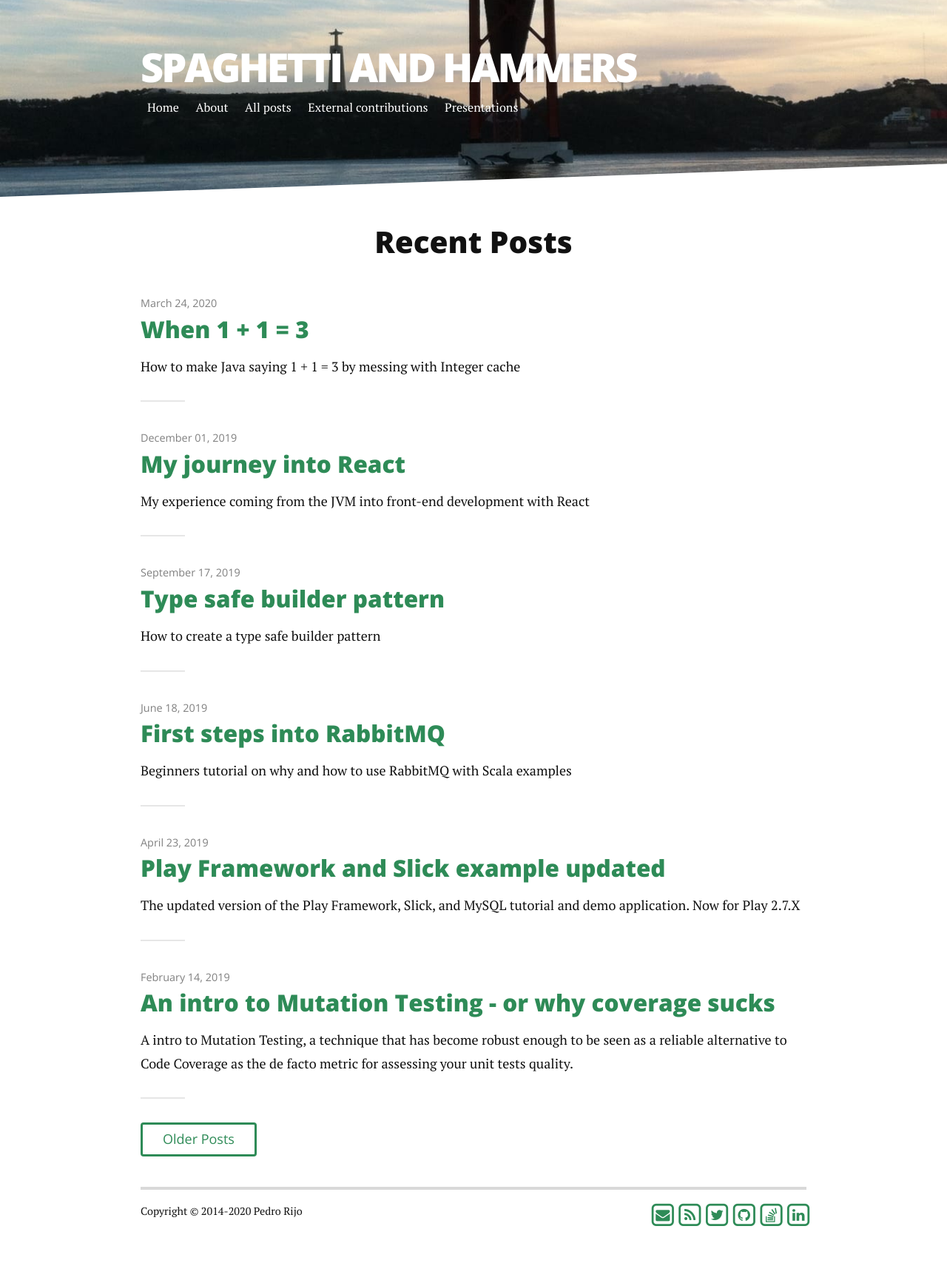
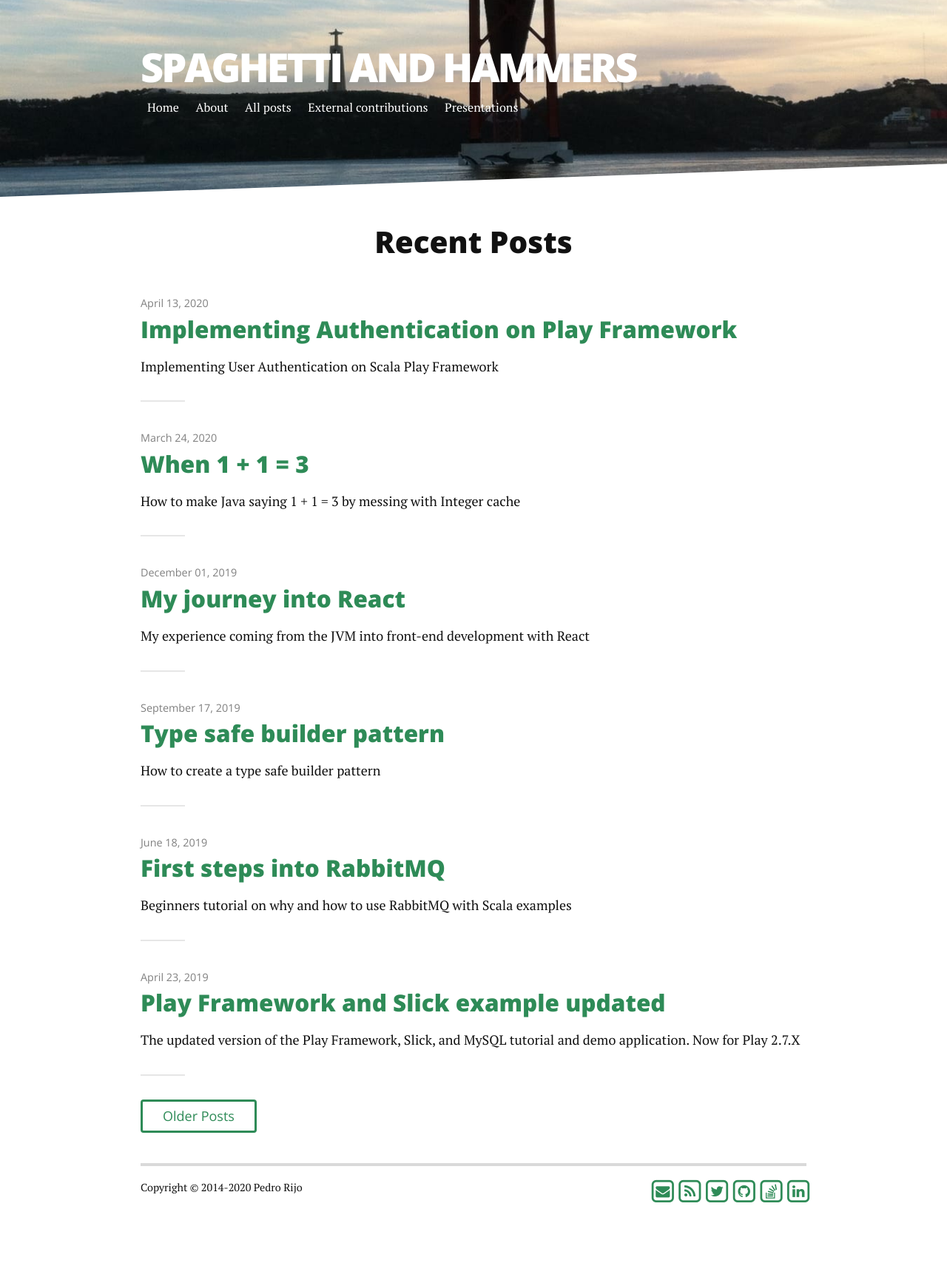
Before and after one commit to pedrorijo91/pedrorijo91.github.io, a Jekyll site: the page built from index.html, in a window 1280 px wide. Shown: the whole page at 74% size. Built offline with Jekyll 4.4.1, drawn with Linux system fonts in a browser that asks for light colours; the list of posts is cut into pages by our own code; comment, search, counter and statistics services are not loaded; after the commit the page ends 1702 px from its top, so only the background shows below that; some of the changed lines change nothing that is shown.

Commit message:
:memo: Add blog post on play authentication

````diff
--- /dev/null
+++ b/_posts/2020-04-13-scala-play-auth.markdown
@@ -0,0 +1,387 @@
+---
+layout: post
+
+title: 'Implementing Authentication on Play Framework'
+date: 2020-04-13 18:00:00
+description: 'Implementing User Authentication on Scala Play Framework'
+image:
+
+tags: [scala, play-framework, authentication, tutorials]
+---
+
+<span class="dropcap">O</span>ne of the most common things on any web application is authentication. Almost every web app needs authentication. If you want to have users then you'll need to implement authentication. And there are many different ways to implement it today. From the classic user / password, to login with other social accounts (Google, Facebook, GitHub, etc), using [JWT tokens](https://jwt.io/), or even by using external services like [auth0](https://auth0.com/).
+
+User authentication is a sensitive topic: everyone expects to work flawlessly, and if there's any security issue it can easily take the full company down.
+
+A small disclaimer: I'm by no means an expert on the subject, and I do not intend to make this blog post a tutorial on security and user authentication. If you are new to the subject, I recommend this [web security essentials blog post series](https://www.sohamkamani.com/blog/2017/01/16/web-security-essentials/) by [Soham Kamani](https://twitter.com/sohamkamani). It's a very good crash course on web security and covers a wide range of topics such as:
+
+1. [Sessions and cookies](https://www.sohamkamani.com/blog/2017/01/08/web-security-session-cookies/)
+2. [Password storage](https://www.sohamkamani.com/blog/2017/01/01/web-security-password-storage/)
+3. [CORS (Cross origin resource sharing)](https://www.sohamkamani.com/blog/2016/12/21/web-security-cors/)
+4. [XSS (Cross site scripting)](https://www.sohamkamani.com/blog/2016/11/24/web-security-xss/)
+5. [CSRF (Cross site request forgery)](https://www.sohamkamani.com/blog/2017/01/14/web-security-cross-site-request-forgery/)
+6. [SQL Injection](https://www.sohamkamani.com/blog/2016/11/24/what-is-sql-injection/)
+
+### Implementing User Authentication
+
+So what is this article about? Well, if you understood the general idea, now it's time to actually implement user authentication.
+
+Several web frameworks provide very easy to use solutions which require very little work for the developer (sometimes a [class annotation](https://docs.oracle.com/javase/tutorial/java/annotations/) is all that takes to validate authentication). To be honest, I never had implemented user authentication from scratch using the Play Framework, so I was a bit curious to see how it could be achieved.
+
+Let's start by doing a very short summary on how authentication will work.
+
+### Quick overview on authentication
+
+If you've read the [Sessions and cookies tutorial](https://www.sohamkamani.com/blog/2017/01/08/web-security-session-cookies/) listed before you can skip this section. If you didn't, here are some important aspects of how authentication works:
+
+- Each request needs to be authenticated, i.e., you cannot assume that after a login request all the requests from the same address / device will be from the same user;
+- You don't want to make the user type the username / email in every request;
+- To avoid that, after the login request you provide a secret (a session token) to the user / caller
+- The session token should be hard to guess;
+- The session token is mapped to a single user;
+- The user / client now uses that token in every request;
+- To make this automatic and invisible to the user, you add the token as a cookie;
+- The browser will include the cookie with the token in every request following the login;
+- The session token should have a limited duration for safety reasons.
+
+ <figure>
+  <img src='https://www.sohamkamani.com/848da0226ad6b6ad9be76df3d4ebcf8c/session-cookie-2.svg' alt='Authentication workflow' title='Authentication workflow' width='600px'/>
+  <figcaption>User Authentication workflow - source: <a href="https://www.sohamkamani.com/blog/2017/01/08/web-security-session-cookies/">Soham Kamani</a></figcaption>
+</figure>
+
+### Getting started
+
+The first thing I did was look for existing libs / authentication mechanisms in Play Framework. Despite most frameworks do have plugins for authentication (for instance [Spring Session](https://spring.io/projects/spring-session)), Play doesn't offer anything like that. But to be fair, Play makes it very easy to implement.
+
+I found a few open source solutions to handle authentication on Play Framework:
+
+* [Play2-auth](https://github.com/t2v/play2-auth) - last commit 4 years ago
+* [SecureSocial](https://github.com/jaliss/securesocial) - last commit almost 2 years ago
+* [Silhouette](https://github.com/mohiva/play-silhouette) - seems to be the only reliable solution from what I could find
+
+ But since none of them seem to have become a standard until now, I decided to try and implement it by myself. It's not hard, and I always recommend to do it ourselves to understand the fundamentals.
+
+ Feel free to look at [the working example](https://github.com/pedrorijo91/play-auth-example/) while we go through the necessary steps.
+
+ <p align='center'><img src='/assets/img/dyi.jpg' alt='DYI' title='DYI' width='600px'/></p>
+
+As usual, let's start by creating a new Play Framework app from scratch by using the [existing template](https://github.com/playframework/play-scala-seed.g8):
+
+```
+$ sbt new playframework/play-scala-seed.g8
+```
+
+This should create a template app containing a `HomeController.scala` file which contains the controller of our tutorial.
+
+Before heading into the juicy part of managing users and their requests we'll need to add some extras to the current app:
+
+- A `User` representation (model)
+- A `UserDAO` which will fetch user information from DB
+- A `SessionDAO` which will store Session Tokens
+
+For the sake of simplicity during this tutorial, we'll replace persistent storage in DB with an in-memory Map.
+
+Databases are obviously a must if you plan to run this in a real environment, but you should also take into account that these tables are going to be accessed a lot (in every request), so you should probably consider some sort of caching mechanism.
+
+For `User` we create the following simple code:
+
+~~~scala
+package models
+
+import scala.collection.mutable
+
+case class User(username: String, password: String)
+
+object UserDAO {
+
+  // Map username -> User
+  private val users: mutable.Map[String, User] = mutable.Map()
+
+  def getUser(username: String): Option[User] = {
+    users.get(username)
+  }
+
+  // this method should be thread safe
+  def addUser(username: String, password: String): Option[User] = {
+
+    // check if user already exists and return error if it does
+    if(users.contains(username)) {
+      Option.empty
+    } else {
+      val user = User(username, password)
+      users.put(username, user)
+      Option(user)
+    }
+  }
+
+}
+~~~
+
+And for the session:
+
+~~~scala
+package models
+
+import java.time.LocalDateTime
+import java.util.UUID
+
+import scala.collection.mutable
+
+case class Session(token: String, username: String, expiration: LocalDateTime)
+
+object Session {
+
+  // Map token -> Session
+  private val sessions= mutable.Map.empty[String, Session]
+
+  def getSession(token: String): Option[Session] = {
+    sessions.get(token)
+  }
+
+  def generateToken(username: String): String = {
+    // we use UUID to make sure randomness and uniqueness on tokens
+    val token = s"$username-token-${UUID.randomUUID().toString}"
+    sessions.put(token, Session(token, username, LocalDateTime.now().plusHours(6)))
+
+    token
+  }
+
+}
+~~~
+
+Now that we have our base built, let's create a route for a private page. By default the template we used already adds a public homepage. Let's add a route for the private page:
+
+~~~
+GET     /         controllers.HomeController.index // default (public page)
+GET     /priv     controllers.HomeController.priv // some private page
+~~~
+
+And now we can focus on the actual session management on the controller.
+
+Take into account that there are a few possible alternatives, so let's go through each one. All of them are pretty much equivalent, so it's up to you which solution to follow.
+
+#### Starting raw
+
+As I said before, it's relatively easy and low effort to implement session management with Play, so let's try to do it.
+
+Remembering what we saw earlier, what we need is to access a specific cookie and compare its value with the one stored in the server. This is our first solution for user authentication:
+
+~~~scala
+// public page controller method
+def index() = Action { implicit request: Request[AnyContent] =>
+    Ok(views.html.index())
+}
+
+// private page controller method
+def priv() = Action { implicit request: Request[AnyContent] =>
+
+    val userOpt = extractUser(request)
+
+    userOpt
+        .map(user => Ok(views.html.priv(user)))
+        .getOrElse(Unauthorized(views.html.defaultpages.unauthorized()))
+}
+
+private def extractUser(req: RequestHeader): Option[User] = {
+
+    val sessionTokenOpt = req.session.get("sessionToken")
+
+    sessionTokenOpt
+        .flatMap(token => SessionDAO.getSession(token))
+        .filter(_.expiration.isAfter(LocalDateTime.now()))
+        .map(_.username)
+        .flatMap(UserDAO.getUser)
+}
+~~~
+
+In the above snippet we can look at the implementation for a public page under `index()` method, and for a private one under `priv()` method. The private page starts by fetching the user from the request, by calling the `extractUser(req: RequestHeader)` method. This method contains the necessary logic to parse the request session.
+
+As we can see, it's fairly easy to access the session by calling `val sessionTokenOpt = req.session.get(<whatever_session_key_we_define>)`. Play provides this utility method to access a special Cookie, meant to keep session tokens. We could just simply manage sessions as normal cookies by using `request.cookies.get(<whatever_session_key_we_define>)`, but this helper give us some nice advantages. For instance, session cookies are stored in JWT format, meaning they are signed. You can read more on the advantages of using the Play Sessions instead of normal Cookies and how to configure session on [the official Play documentation](https://www.playframework.com/documentation/2.8.x/SettingsSession).
+
+The next interesting part is to see that given a request session, we now go into the `SessionDAO` to get the full session info. We then check if it has already expired, and if doesn't, then we get the corresponding session `User`. And that's it, we have the `User` which made the request and that can be used to get whatever private data you need.
+
+But maybe you noticed as we would need to add to every private route the very same first line:
+
+~~~scala
+    val userOpt = extractUser(request)
+~~~
+
+We can further leverage the power of scala by using Higher Order Functions and implicit parameters and create a much better flow. Let's see how:
+
+~~~scala
+def priv() = Action { implicit request: Request[AnyContent] =>
+  withUser(user => Ok(views.html.priv(user)))
+}
+
+private def withUser[T](block: User => Result)(implicit request: Request[AnyContent]): Result = {
+  val user = extractUser(request)
+
+  user
+    .map(block)
+    .getOrElse(Unauthorized(views.html.defaultpages.unauthorized())) // 401, but 404 could be better from a security point of view
+}
+~~~
+
+And now sounds a lot cleaner!
+
+#### Play helpers
+
+But we can reduce our code even further by using Play `Security` object which provides utility methods for doing what we did already:
+
+~~~scala
+def priv() = withPlayUser { user =>
+    Ok(views.html.priv(user))
+}
+
+private def withPlayUser(block: User => Result): EssentialAction = {
+    Security.WithAuthentication(extractUser)(user => Action(block(user)))
+}
+~~~
+
+Can you guess what `Security.WithAuthentication` does under the hood? Let's look at it!
+
+~~~scala
+  def WithAuthentication[A](
+      userinfo: RequestHeader => Option[A]
+  )(action: A => EssentialAction): EssentialAction = {
+    Authenticated(userinfo, DefaultUnauthorized)(action)
+  }
+
+  def Authenticated[A](
+      userinfo: RequestHeader => Option[A],
+      onUnauthorized: RequestHeader => Result
+  )(action: A => EssentialAction): EssentialAction = {
+    EssentialAction { request =>
+      userinfo(request)
+        .map { user => action(user)(request) }
+        .getOrElse { Accumulator.done(onUnauthorized(request)) }
+    }
+  }
+~~~
+
+Well, this sounds strangely familiar doesn't it? :)
+
+While it's not a big difference, delegating this important functionality to the (already tested) framework gives you some confidence the code works fine. And if there's any security bug found, you can simply update the framework version to get the fix for free.
+
+#### Using Play custom Actions
+
+There's still another improvement we can make. We can add this logic to a custom `Action`, which is what the [documentation recommends](https://www.playframework.com/documentation/2.8.x/ScalaActionsComposition#Authentication).
+
+This requires a bit more understanding of the framework, but it's still fairly easy and can be accomplished with a few lines of code. First we need to create our new custom Action:
+
+~~~scala
+class UserRequest[A](val user: Option[User], request: Request[A])
+     extends WrappedRequest[A](request)
+
+class UserAction @Inject()
+  (val parser: BodyParsers.Default)
+  (implicit val executionContext: ExecutionContext)
+    extends ActionBuilder[UserRequest, AnyContent]
+      with ActionTransformer[Request, UserRequest] {
+
+        def transform[A](request: Request[A]) = Future.successful {
+          val user = extractUser(request)
+          new UserRequest(user, request)
+        }
+}
+~~~
+
+And now we can use it on our controller:
+
+~~~scala
+class HomeController @Inject()
+  (val controllerComponents: ControllerComponents, val userAction: UserAction)
+    extends BaseController {
+
+      def index() = Action { implicit request: Request[AnyContent] =>
+        Ok(views.html.index())
+      }
+
+      def priv() = userAction { userReq: UserRequest[AnyContent] =>
+        userReq.user.map(user => Ok(views.html.priv(user)))
+          .getOrElse(Unauthorized(views.html.defaultpages.unauthorized()))
+      }
+}
+~~~
+
+First note that we need to inject our new custom action on the controller class constructor. After that, its usage is very straightforward. Just like we did for our public page, but instead of creating an `Action`, we create our new `UserAction`, and we have instant access to the request user.
+
+And finally, how can we test this? Well, are missing users and the login right?
+
+### Login
+
+Creating users has little importance on this session management tutorial so we won't go into much detail. We'd just need to have a page with a registration form, receive the data on the server side, and creating a new user on our database. If you are not sure on how to do it you can quickly see how to create a form on [Creating forms on your Play application]({{ site.url }}/blog/play-forms/) and how to store data persistently on [Play Framework and Slick example]({{ site.url }}/blog/play-slick-updated/).
+
+The login is a bit more interesting. It's on the login where session management starts.
+
+First we need a login endpoint. This is a simple endpoint that receives an username and password. This endpoint should **always be a POST endpoint and the user credentials should be sent in the POST body**. The POST data is encrypted. If you use a GET, you'll be exposing sensitive data to attackers. Thus said, we'll be using a GET **just for the sake of this example**
+
+~~~
+GET     /login     controllers.HomeController.login(username, password)
+~~~
+
+And the corresponding controller method:
+
+~~~scala
+  def login(username: String, pass: String) = Action { implicit request: Request[AnyContent] =>
+    if (isValidLogin(username, pass)) {
+      val token = SessionDAO.generateToken(username)
+
+      Redirect(routes.HomeController.index()).withSession(request.session + ("sessionToken" -> token))
+    } else {
+      // we should redirect to login page
+      Unauthorized(views.html.defaultpages.unauthorized()).withNewSession
+    }
+  }
+
+  private def isValidLogin(username: String, password: String): Boolean = {
+    UserDAO.getUser(username).exists(_.password == password)
+  }
+~~~
+
+So the logic here is to first check if the given login is valid. Since we are storing passwords in plain text this is easy. Otherwise we'd need to hash the received password to check if they matched ([See how to storage passwords securely](https://www.sohamkamani.com/blog/2017/01/01/web-security-password-storage/)).
+
+If the login is valid, we now create a new session token and respond to the request with a new session token stored in the session Cookie.
+
+Don't forget that the token generation should use a random factor. This makes it hard for attackers to guess and helps avoiding duplicated tokens.
+
+~~~scala
+object SessionDAO {
+
+  private val sessions= mutable.Map.empty[String, Session]
+
+  def getSession(token: String): Option[Session] = {
+    sessions.get(token)
+  }
+
+  def generateToken(username: String): String = {
+    val token = s"$username-token-${UUID.randomUUID().toString}"
+    sessions.put(token, Session(token, username, LocalDateTime.now().plusSeconds(30)))
+
+    token
+  }
+
+}
+~~~
+
+### Working example
+
+If you had any problems following the tutorial, make sure you look at the [working example repository](https://github.com/pedrorijo91/play-auth-example). Just follow the [README](https://github.com/pedrorijo91/play-auth-example/blob/master/README.md) file to run in your local environment, and play with it!
+
+Leave a comment here or in the repository github page if you are stuck somehow.
+
+### Conclusion
+
+Authentication is a fundamental functionally for any web application. Each framework provides its own set of tools to make a developer life easier. In case of our Play Framework, it requires a minimal amount of work to implement any of the several alternative solutions we covered.
+
+But it's not over yet. Now that you have users, you'll probably need to implement user permissions. Maybe you want admin users to access some special settings. Maybe you have a kind of users that play a Manager role. Or maybe you want to provide a more fined grained authorization mechanism. Authorization it's another different beast, a bit more complex than authentication. Nevertheless, don't be afraid. Start with a simple mechanism, and make it extensible. What may work for your initial application won't most likely work in the long term as you get more users and more features.
+
+And please, don't forget to [properly store any password and tokens](https://www.sohamkamani.com/blog/2017/01/01/web-security-password-storage/) you may need to save.
+
+### Useful resources
+
+* [Play Actions Composition](https://www.playframework.com/documentation/2.8.x/ScalaActionsComposition#Authentication)
+* [play-silhouette](https://github.com/mohiva/play-silhouette)
+* [Play Framework and silhouette tutorial](https://blog.knoldus.com/play-framework-security-with-silhouette/)
+* Another [Play Authentication tutorial](https://alvinalexander.com/scala/how-to-implement-user-authentication-play-framework-application/), by Alvin Alexander, and the [corresponding code example](https://alvinalexander.com/scala/play-framework-login-authentication-example-project/)
+* [auth0](https://auth0.com/), Authentication as a service
--- a/assets/css/style.css
+++ b/assets/css/style.css
@@ -866,6 +866,7 @@ dd {
 
 .post figure {
     margin: 3rem 0;
+    text-align: center;
 }
 
 .post figure figcaption {
````
Also changed, not shown: assets/img/dyi.jpg (added).
